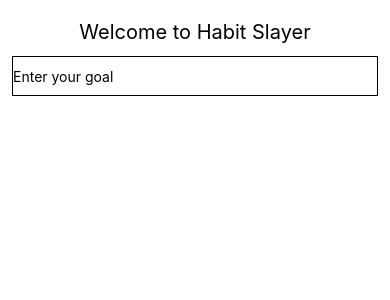
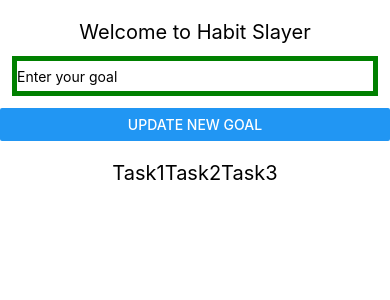
Before and after one commit to Tronomicon/Habit-Slayer, a React Native app: screen / in a window 390 px wide. Shown: the top 300 px of the page. Built offline with nearby package versions, Linux system fonts and the light colour scheme; no server answers.

Commit message:
Updated Firestore config

```diff
--- /dev/null
+++ b/src/firebase/config.js
@@ -0,0 +1,33 @@
+import * as firebase from 'firebase';
+
+import config from "./api_keys.js";
+
+const API_KEY = config.firebase_api_key;
+const AUTH_DOMAIN = config.firebase_authDomain;
+const DATABASE_URL = config.firebase_databaseURL;
+const PROJECT_ID = config.firebase_projectId;
+const STORAGE_BUCKET = config.firebase_storageBucket;
+const MESSAGING_SENDER_ID = config.firebase_messagingSenderId;
+const APP_ID = config.firebase_appId;
+const MEASUREMENT_ID = config.firebase_measurementId;
+
+// console.log("api key:", API_KEY);
+// console.log("AUTH:", AUTH_DOMAIN);
+
+const firebaseConfig = {
+  apiKey: API_KEY,
+  authDomain: AUTH_DOMAIN,
+  databaseURL: DATABASE_URL,
+  projectId: PROJECT_ID,
+  storageBucket: STORAGE_BUCKET,
+  messagingSenderId: MESSAGING_SENDER_ID,
+  appId: APP_ID,
+  measurementId: MEASUREMENT_ID
+};
+
+//if we cannot connect
+if (!firebase.apps.length) {
+    firebase.initializeApp(firebaseConfig);
+}
+
+export { firebase };
--- a/src/screens/Home/HomeScreen.js
+++ b/src/screens/Home/HomeScreen.js
@@ -1,14 +1,52 @@
 import React, { Component } from 'react';
 
-import { View, Text, TextInput} from 'react-native';
+import { View, Text, TextInput, Button, TouchableHighlight, Flatlist} from 'react-native';
 
 import {styles} from '../../styles/homeScreenStyles.js';
+
+import {firebase} from '../../firebase/config'
+import 'firebase/firestore';
 
 class HomeScreen extends Component {
 
   constructor(props) {
     super(props);
-    this.state = { };
+    this.state = {
+      goalPlaceholder: 'Filler',
+    };
+  }
+
+  async componentDidMount() {
+    let tempTasks = ["Task1", "Task2", "Task3"];
+    this.setState({tasks: tempTasks});
+  }
+  //updates the state with the user text input
+  _handleTextChange = event => {
+    let newGoal = event.nativeEvent.text;
+    this.setState({goalPlaceholder: newGoal})
+    console.log("New goal to be added: ", newGoal)
+
+
+    // let goalsList = [];
+    // goalsList.push(goal);
+    // console.log("New goal in list: ", goalsList[0])
+
+    //this.setState({goalsHistory: goalsList});
+    //console.log("New goal in global list: ", goalsHistory[0])
+
+  }
+
+  //when button pressed: updates the state data to the cloud via set
+  _saveToFirebase() {
+    const dbh = firebase.firestore();
+    dbh.collection("Tasks")
+    .doc("tempDoc")
+    .set({
+      desciption: this.state.goalPlaceholder,
+      discipline: "School"
+    });
+
+    console.log("Saved to firebase!")
   }
 
   render() {
@@ -20,7 +58,15 @@ class HomeScreen extends Component {
         <TextInput
           style={styles.flashcard}
           placeholder='Enter your goal'
+          onSubmitEditing={event => this._handleTextChange(event)}
         />
+        <Button
+          title="Update new goal"
+          onPress={event => this._saveToFirebase(event)}
+        />
+        <Text style={styles.headerText}>
+          {this.state.tasks}
+        </Text>
 
       </View>
     )
--- a/src/styles/homeScreenStyles.js
+++ b/src/styles/homeScreenStyles.js
@@ -9,10 +9,14 @@ const styles = StyleSheet.create({
     textAlign: 'center',
     marginTop: 20,
   },
+  taskText: {
+    fontSize: 15,
+  },
   flashcard: {
     height: 40,
     margin: 12,
-    borderWidth: 1,
+    borderWidth: 5,
+    borderColor: 'green',
   }
 })
 
```
Also changed, not shown: package.json (+4 -3 lines), 1 other file (tests, documents, lock files or other folders).
